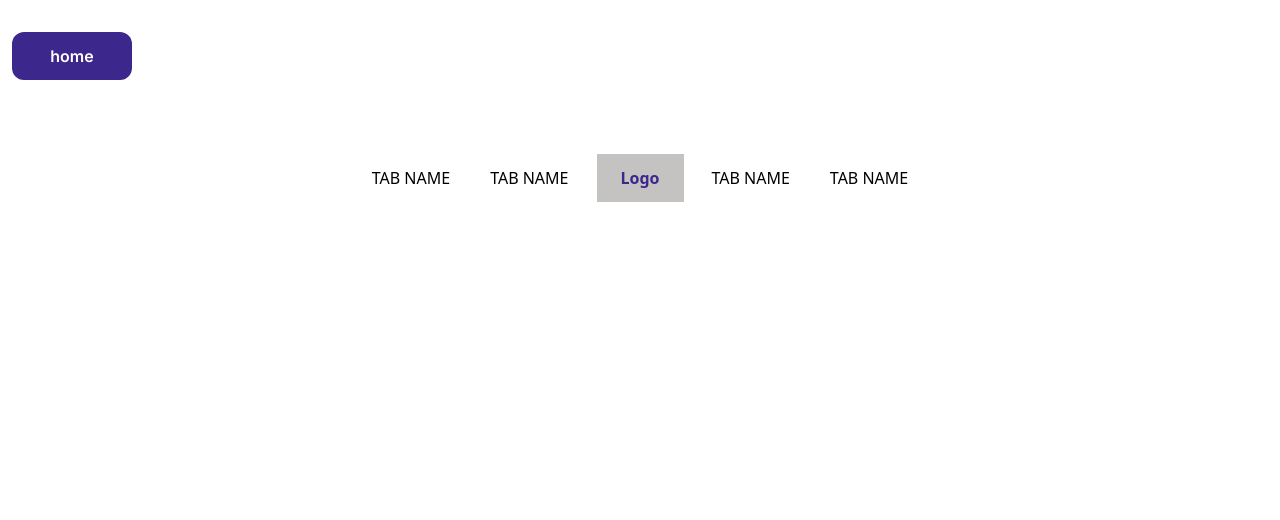
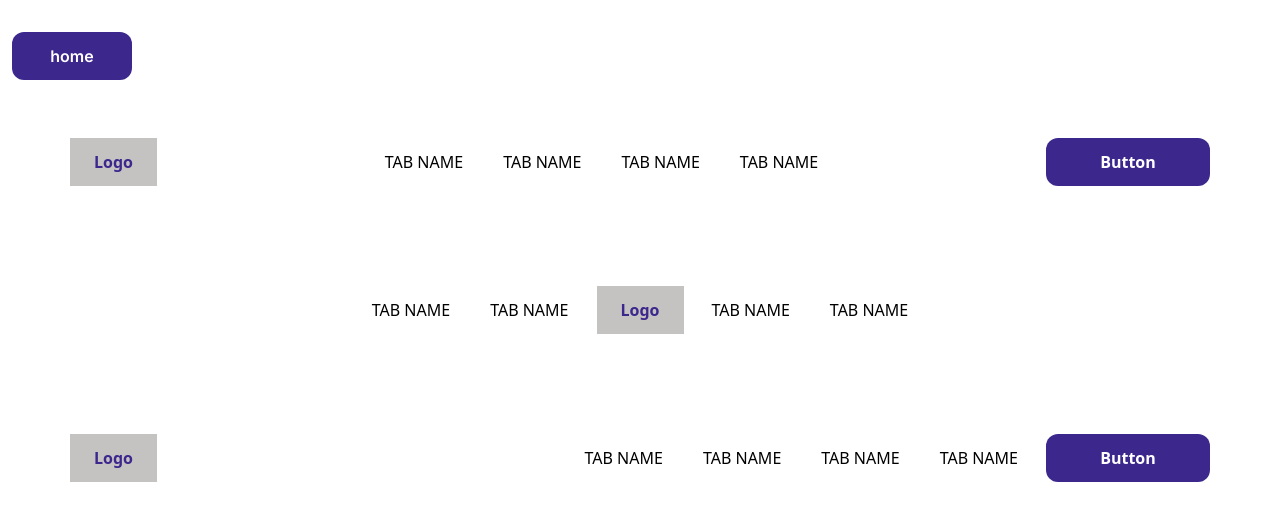
Before and after one commit to neharadialcode/tailwind-common-components, a React (Create React App) app: page /header in a window 1280 px wide. Shown: the top 520 px of the page. Built offline with nearby package versions, Linux system fonts and the light colour scheme.

Commit message:
changes in all header component

```diff
--- a/src/components/FaqSecond.jsx
+++ b/src/components/FaqSecond.jsx
@@ -152,7 +152,7 @@ export function FaqSecond() {
                   donec. Feugiat nibh ullamcorper egestas lectus risus ornare
                   ullamcorper fames. Cursus libero nec facilisis risus malesuada
                   arcu cum. Gravida massa scelerisque sociis nulla diam nisl
-                  ligula.bh{" "}
+                  ligula.bh
                 </p>
               </AccordionBody>
             </Accordion>
--- a/src/components/view/AllHeader.jsx
+++ b/src/components/view/AllHeader.jsx
@@ -1,7 +1,7 @@
-import React from 'react'
-import Header from '../Header';
-import HeaderMiddle from '../HeaderMiddle';
-import HeaderLast from '../HeaderLast';
+import React from "react";
+import Header from "../Header";
+import HeaderMiddle from "../HeaderMiddle";
+import HeaderLast from "../HeaderLast";
 
 const AllHeader = () => {
   return (
@@ -12,11 +12,11 @@ const AllHeader = () => {
       >
         home
       </a>
-      {/* <Header /> */}
+      <Header />
       <HeaderMiddle />
-      {/* <HeaderLast /> */}
+      <HeaderLast />
     </>
   );
-}
+};
 
 export default AllHeader;
```
